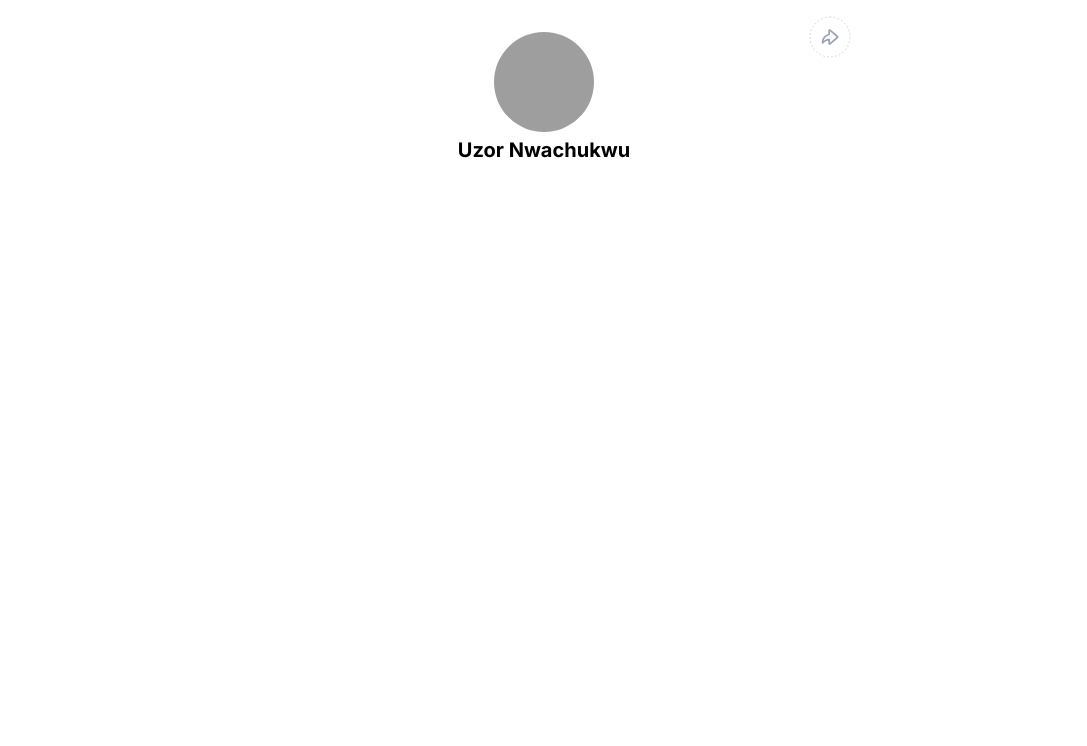
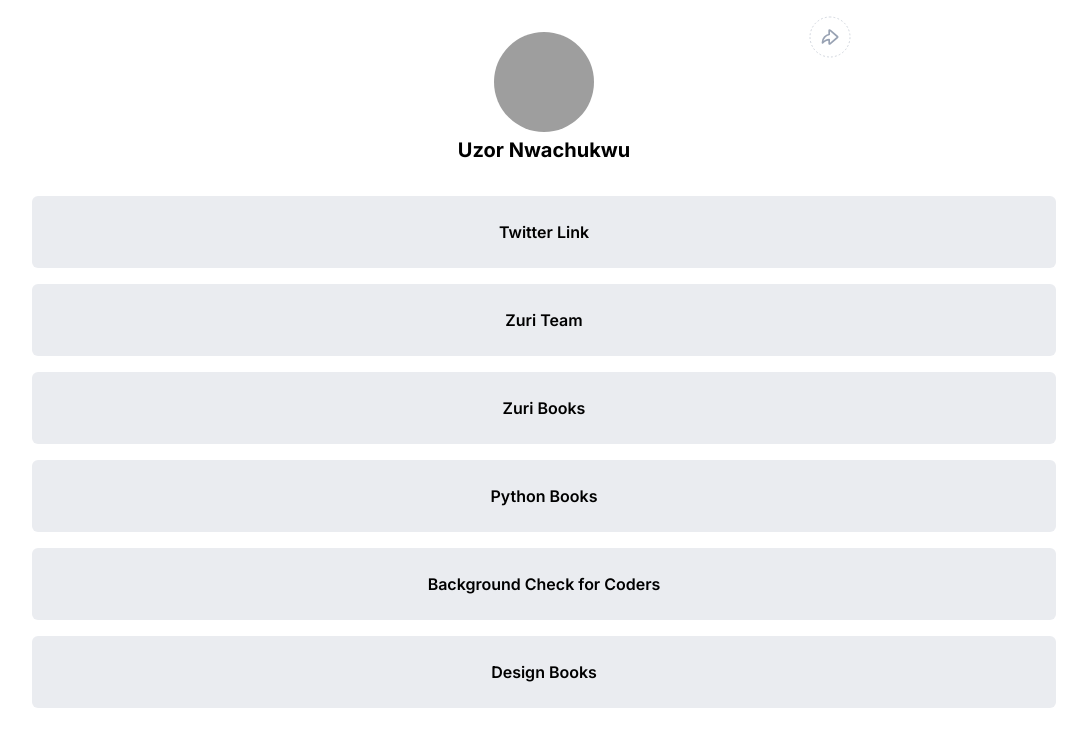
Before and after one commit to Nwachukwu-Uzor/hng9-frontend-task-1, a React (Vite) app: page / in a window 1280 px wide. Shown: the top 746 px of the page, without its empty margins (96-1183 px from the left). Built offline with nearby package versions, Linux system fonts and the light colour scheme; grey boxes are pictures that could not be loaded.

Commit message:
add: import for reusable link into the UI

```diff
--- a/src/App.tsx
+++ b/src/App.tsx
@@ -1,10 +1,14 @@
 import React from "react";
+import Container from "./components/Container";
 import Header from "./components/Header";
+import LinkButton from "./components/LinkButton";
+import Links from "./components/Links";
 
 const App = () => {
   return (
     <main>
       <Header />
+      <Links />
     </main>
   );
 };
```
